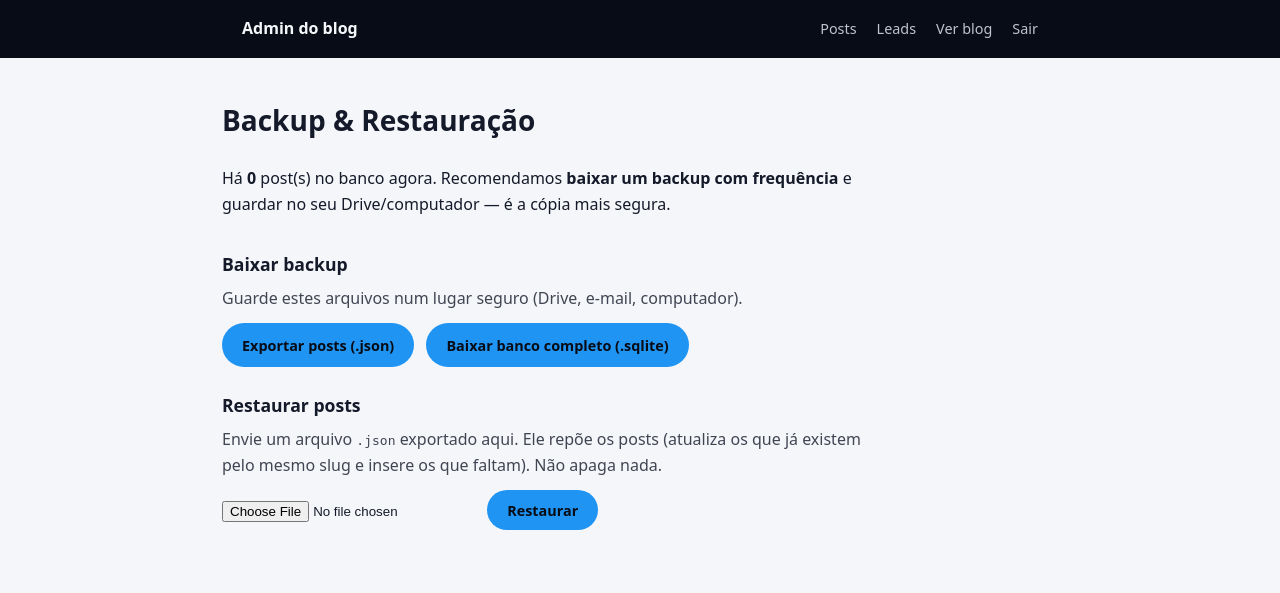
After one commit to Willsaalves/TremeTerra, a PHP site: page /admin/backup.php in a window 1280 px wide. The commit adds this page. Shown: the top 593 px of the page. Run offline with PHP 8.4, Linux system fonts and the light colour scheme; the visitor is signed in with stand-in values (Sample User, id 1).

Commit message:
Adiciona backup e restauração dos posts do blog
Cria camada de proteção contra perda de posts (banco resetado em deploy
sem disco persistente):

- lib/backup.php: snapshot automático dos posts em JSON a cada salvar/
  excluir (ao lado do banco; sobrevive a deploy quando há disco
  persistente), mantendo os últimos 10 com timestamp.
- /admin/backup.php: baixar o banco .sqlite completo, exportar posts em
  JSON e restaurar posts a partir de um JSON (upsert por slug, sem apagar
  nada). Link "Backup" no admin.
- post-save grava snapshot após salvar; post-delete grava ANTES de excluir
  (preserva o post removido para desfazer).

O download manual pro Drive/computador é a cópia segura mesmo sem disco
persistente. Testado: exportar, baixar .sqlite, e restaurar um post
excluído a partir do JSON.

Co-Authored-By: Claude Opus 4.8 <noreply@anthropic.com>
Claude-Session: https://claude.ai/code/session_014etSYMLfkyADuP7y4vkFr7

```diff
--- /dev/null
+++ b/admin/backup.php
@@ -0,0 +1,136 @@
+<?php
+declare(strict_types=1);
+
+require_once __DIR__ . '/../config.php';
+require_once __DIR__ . '/../lib/db.php';
+require_once __DIR__ . '/../lib/require-admin.php';
+require_once __DIR__ . '/../lib/backup.php';
+
+$db = getDb();
+$message = null;
+$error = null;
+
+// --- Ações ---------------------------------------------------------------
+$action = $_GET['action'] ?? ($_POST['action'] ?? '');
+
+// Baixar o banco SQLite inteiro (backup completo: posts + leads).
+if ($action === 'download_db') {
+    $path = blogDbPath();
+    if (!is_file($path)) {
+        http_response_code(404);
+        exit('Banco não encontrado.');
+    }
+    header('Content-Type: application/x-sqlite3');
+    header('Content-Disposition: attachment; filename="tremeterra-backup-' . gmdate('Ymd-His') . '.sqlite"');
+    header('Content-Length: ' . (string) filesize($path));
+    readfile($path);
+    exit;
+}
+
+// Exportar todos os posts em JSON (portátil, restaurável abaixo).
+if ($action === 'export_posts') {
+    $posts = exportPostsArray($db);
+    header('Content-Type: application/json; charset=utf-8');
+    header('Content-Disposition: attachment; filename="tremeterra-posts-' . gmdate('Ymd-His') . '.json"');
+    echo json_encode(
+        ['exported_at' => gmdate('c'), 'count' => count($posts), 'posts' => $posts],
+        JSON_UNESCAPED_UNICODE | JSON_PRETTY_PRINT
+    );
+    exit;
+}
+
+// Restaurar posts a partir de um JSON enviado.
+if ($_SERVER['REQUEST_METHOD'] === 'POST' && $action === 'restore') {
+    assertCsrf();
+    $file = $_FILES['backup_file'] ?? [];
+    if (!is_array($file) || ($file['error'] ?? UPLOAD_ERR_NO_FILE) !== UPLOAD_ERR_OK) {
+        $error = 'Selecione um arquivo .json de backup válido.';
+    } else {
+        $raw = file_get_contents($file['tmp_name']);
+        $data = json_decode((string) $raw, true);
+        $posts = is_array($data) ? ($data['posts'] ?? $data) : null;
+        if (!is_array($posts) || $posts === []) {
+            $error = 'Arquivo inválido: não encontrei posts no JSON.';
+        } else {
+            [$ins, $upd] = restorePostsFromArray($db, $posts);
+            $message = "Restauração concluída: {$ins} post(s) inserido(s), {$upd} atualizado(s).";
+        }
+    }
+}
+
+// Snapshots automáticos existentes (para referência).
+$snapshots = [];
+$latest = blogBackupDir() . '/posts-latest.json';
+if (is_file($latest)) {
+    $snapshots['latest'] = date('d/m/Y H:i', filemtime($latest));
+}
+$countPosts = (int) $db->query('SELECT COUNT(*) FROM posts')->fetchColumn();
+?>
+<!doctype html>
+<html lang="pt-BR">
+<head>
+  <meta charset="UTF-8" />
+  <meta name="viewport" content="width=device-width, initial-scale=1" />
+  <title>Backup | Admin — <?= htmlspecialchars(SITE_NAME, ENT_QUOTES, 'UTF-8') ?></title>
+  <meta name="robots" content="noindex, nofollow" />
+  <link rel="stylesheet" href="/blog.css" />
+</head>
+<body class="admin-body">
+  <header class="admin-header">
+    <div class="container admin-header-inner">
+      <strong>Admin do blog</strong>
+      <nav>
+        <a href="/admin/">Posts</a>
+        <a href="/admin/leads.php">Leads</a>
+        <a href="/blog/">Ver blog</a>
+        <a href="/admin/logout.php">Sair</a>
+      </nav>
+    </div>
+  </header>
+
+  <main class="container admin-main">
+    <div class="admin-main-head">
+      <h1>Backup &amp; Restauração</h1>
+    </div>
+
+    <?php if ($message !== null): ?>
+      <p class="admin-empty" style="border-left:3px solid #2e7d32;"><?= htmlspecialchars($message, ENT_QUOTES, 'UTF-8') ?></p>
+    <?php endif; ?>
+    <?php if ($error !== null): ?>
+      <p class="admin-empty" style="border-left:3px solid #c62828;"><?= htmlspecialchars($error, ENT_QUOTES, 'UTF-8') ?></p>
+    <?php endif; ?>
+
+    <p style="max-width:70ch;line-height:1.6;">
+      Há <strong><?= $countPosts ?></strong> post(s) no banco agora.
+      <?php if (isset($snapshots['latest'])): ?>
+        Último snapshot automático: <strong><?= htmlspecialchars($snapshots['latest'], ENT_QUOTES, 'UTF-8') ?></strong>.
+      <?php endif; ?>
+      Recomendamos <strong>baixar um backup com frequência</strong> e guardar no seu
+      Drive/computador — é a cópia mais segura.
+    </p>
+
+    <section style="margin-top:2rem;display:grid;gap:1.5rem;max-width:70ch;">
+      <div>
+        <h2 style="font-size:1.1rem;margin:0 0 .5rem;">Baixar backup</h2>
+        <p style="margin:0 0 .75rem;opacity:.8;">Guarde estes arquivos num lugar seguro (Drive, e-mail, computador).</p>
+        <a class="btn-admin" href="/admin/backup.php?action=export_posts">Exportar posts (.json)</a>
+        <a class="btn-admin" href="/admin/backup.php?action=download_db" style="margin-left:.5rem;">Baixar banco completo (.sqlite)</a>
+      </div>
+
+      <div>
+        <h2 style="font-size:1.1rem;margin:0 0 .5rem;">Restaurar posts</h2>
+        <p style="margin:0 0 .75rem;opacity:.8;">
+          Envie um arquivo <code>.json</code> exportado aqui. Ele repõe os posts
+          (atualiza os que já existem pelo mesmo slug e insere os que faltam). Não apaga nada.
+        </p>
+        <form method="post" action="/admin/backup.php?action=restore" enctype="multipart/form-data">
+          <input type="hidden" name="action" value="restore" />
+          <input type="hidden" name="csrf_token" value="<?= htmlspecialchars(csrfToken(), ENT_QUOTES, 'UTF-8') ?>" />
+          <input type="file" name="backup_file" accept="application/json,.json" required />
+          <button type="submit" class="btn-admin" style="margin-left:.5rem;">Restaurar</button>
+        </form>
+      </div>
+    </section>
+  </main>
+</body>
+</html>
--- a/admin/index.php
+++ b/admin/index.php
@@ -23,6 +23,7 @@ $posts = $db->query('SELECT id, title, slug, category, status, published_at, upd
       <strong>Admin do blog</strong>
       <nav>
         <a href="/admin/leads.php">Leads do formulário</a>
+        <a href="/admin/backup.php">Backup</a>
         <a href="/blog/">Ver blog</a>
         <a href="/admin/logout.php">Sair</a>
       </nav>
--- a/admin/post-save.php
+++ b/admin/post-save.php
@@ -5,6 +5,7 @@ require_once __DIR__ . '/../config.php';
 require_once __DIR__ . '/../lib/db.php';
 require_once __DIR__ . '/../lib/require-admin.php';
 require_once __DIR__ . '/../lib/uploads.php';
+require_once __DIR__ . '/../lib/backup.php';
 
 if ($_SERVER['REQUEST_METHOD'] !== 'POST') {
     header('Location: /admin/index.php');
@@ -110,5 +111,8 @@ try {
     throw $e;
 }
 
+// Snapshot automático dos posts a cada salvamento (não bloqueia o fluxo).
+writePostsSnapshot($db);
+
 header('Location: /admin/index.php');
 exit;
--- /dev/null
+++ b/lib/backup.php
@@ -0,0 +1,118 @@
+<?php
+declare(strict_types=1);
+
+require_once __DIR__ . '/db.php';
+
+// Backup dos posts do blog. Duas camadas:
+//  1) Snapshot automático em JSON a cada salvamento (writePostsSnapshot),
+//     gravado ao lado do banco — no disco persistente, sobrevive a deploys.
+//  2) Exportação/restauração manual pelo admin (/admin/backup.php): baixar o
+//     .sqlite inteiro, exportar posts em JSON e restaurar a partir de um JSON.
+//
+// IMPORTANTE: só é backup DE VERDADE se ficar em armazenamento durável. Sem o
+// disco persistente do Render, tanto o banco quanto os snapshots são apagados
+// a cada deploy — por isso o admin também permite BAIXAR o backup pro seu
+// computador/drive, que é o único lugar 100% seguro nesse cenário.
+
+/** Diretório onde os snapshots automáticos são gravados (ao lado do banco). */
+function blogBackupDir(): string
+{
+    $custom = getenv('BLOG_BACKUP_DIR');
+    if ($custom !== false && $custom !== '') {
+        return rtrim($custom, '/');
+    }
+    $dbPath = getenv('SQLITE_DB_PATH') ?: (dirname(__DIR__) . '/data/blog.sqlite');
+    return dirname($dbPath) . '/backups';
+}
+
+/** Caminho do arquivo físico do banco SQLite em uso. */
+function blogDbPath(): string
+{
+    return getenv('SQLITE_DB_PATH') ?: (dirname(__DIR__) . '/data/blog.sqlite');
+}
+
+/**
+ * Todos os posts como array associativo (para exportar em JSON).
+ * @return array<int, array<string, mixed>>
+ */
+function exportPostsArray(PDO $db): array
+{
+    return $db->query('SELECT * FROM posts ORDER BY id')->fetchAll(PDO::FETCH_ASSOC);
+}
+
+/**
+ * Grava um snapshot dos posts em JSON ao lado do banco. Mantém o "posts-latest
+ * .json" sempre atual + um arquivo com timestamp (mantendo os últimos $keep).
+ * Nunca lança — falha de backup não pode derrubar o salvamento do post.
+ */
+function writePostsSnapshot(PDO $db, int $keep = 10): void
+{
+    try {
+        $dir = blogBackupDir();
+        if (!is_dir($dir) && !mkdir($dir, 0755, true) && !is_dir($dir)) {
+            return;
+        }
+        $posts = exportPostsArray($db);
+        $payload = json_encode(
+            ['exported_at' => gmdate('c'), 'count' => count($posts), 'posts' => $posts],
+            JSON_UNESCAPED_UNICODE | JSON_PRETTY_PRINT
+        );
+        if ($payload === false) {
+            return;
+        }
+        file_put_contents($dir . '/posts-latest.json', $payload);
+        file_put_contents($dir . '/posts-' . gmdate('Ymd-His') . '.json', $payload);
+
+        // Poda: mantém só os $keep snapshots com timestamp mais recentes.
+        $timestamped = glob($dir . '/posts-*-*.json') ?: [];
+        if (count($timestamped) > $keep) {
+            sort($timestamped);
+            foreach (array_slice($timestamped, 0, count($timestamped) - $keep) as $old) {
+                @unlink($old);
+            }
+        }
+    } catch (Throwable $e) {
+        error_log('[backup] Falha ao gravar snapshot de posts: ' . $e->getMessage());
+    }
+}
+
+/**
+ * Restaura posts a partir de um array (vindo de um JSON exportado). Faz UPSERT
+ * por slug: atualiza se o slug já existe, insere se não. Não apaga nada que já
+ * esteja no banco. Retorna [inseridos, atualizados].
+ * @param array<int, array<string, mixed>> $posts
+ * @return array{0:int,1:int}
+ */
+function restorePostsFromArray(PDO $db, array $posts): array
+{
+    $cols = ['title','slug','category','seo_title','seo_description','direct_answer',
+             'cover_image_url','cover_image_alt','body_html','faq_json','status',
+             'published_at','created_at','updated_at'];
+
+    $find = $db->prepare('SELECT id FROM posts WHERE slug = ?');
+    $insert = $db->prepare(
+        'INSERT INTO posts (' . implode(',', $cols) . ') VALUES (' . implode(',', array_fill(0, count($cols), '?')) . ')'
+    );
+    $updateCols = array_filter($cols, static fn ($c) => $c !== 'slug');
+    $update = $db->prepare(
+        'UPDATE posts SET ' . implode(', ', array_map(static fn ($c) => "$c = ?", $updateCols)) . ' WHERE slug = ?'
+    );
+
+    $inserted = 0; $updated = 0;
+    foreach ($posts as $p) {
+        $slug = trim((string) ($p['slug'] ?? ''));
+        if ($slug === '') {
+            continue;
+        }
+        $val = static fn (string $c) => array_key_exists($c, $p) ? $p[$c] : null;
+        $find->execute([$slug]);
+        if ($find->fetchColumn() !== false) {
+            $update->execute([...array_map($val, $updateCols), $slug]);
+            $updated++;
+        } else {
+            $insert->execute(array_map($val, $cols));
+            $inserted++;
+        }
+    }
+    return [$inserted, $updated];
+}
--- a/scripts/generate-php.mjs
+++ b/scripts/generate-php.mjs
@@ -578,6 +578,7 @@ copyFileSync(path.join(root, 'lib', 'db.php'), path.join(distDir, 'lib', 'db.php
 copyFileSync(path.join(root, 'lib', 'require-admin.php'), path.join(distDir, 'lib', 'require-admin.php'));
 copyFileSync(path.join(root, 'lib', 'uploads.php'), path.join(distDir, 'lib', 'uploads.php'));
 copyFileSync(path.join(root, 'lib', 'mailer.php'), path.join(distDir, 'lib', 'mailer.php'));
+copyFileSync(path.join(root, 'lib', 'backup.php'), path.join(distDir, 'lib', 'backup.php'));
 for (const file of readdirSync(path.join(root, 'admin'))) {
   copyFileSync(path.join(root, 'admin', file), path.join(distDir, 'admin', file));
 }
```
Also changed, not shown: admin/post-delete.php (+6 -1 lines).
